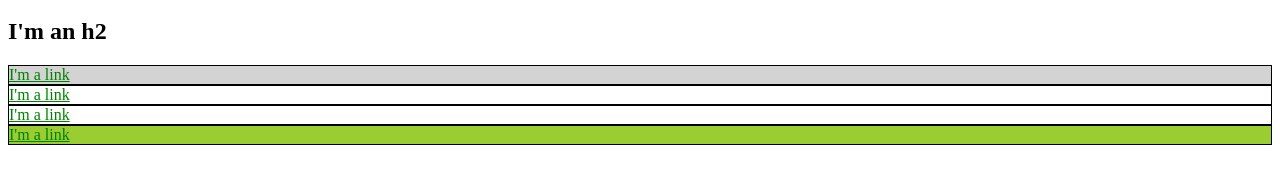
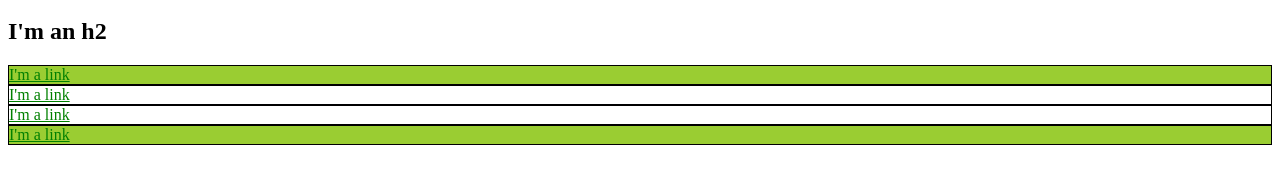
Before and after one commit to darkhaiku/css-livelessons, a plain HTML site: page index.html in a window 1280 px wide. Shown: the part 136-320 px from the top of the page. Drawn offline with Linux system fonts and the light colour scheme.

Commit message:
id with class

```diff
--- a/index.html
+++ b/index.html
@@ -25,6 +25,10 @@
         background-color: yellowgreen;
       }
 
+      #exec-bio.red {
+        background-color: yellowgreen;
+      }
+
     </style>
   </head>
   <body>
@@ -41,7 +45,7 @@
       </li>
     </ul>
     <h2>I'm an h2</h2>
-    <div id = "exec-bio" class="bio-box">
+    <div id = "exec-bio" class="bio-box red" >
       <a href="https://example.com/">I'm a link</a>
     </div>
     <div class="bio-box">
```
